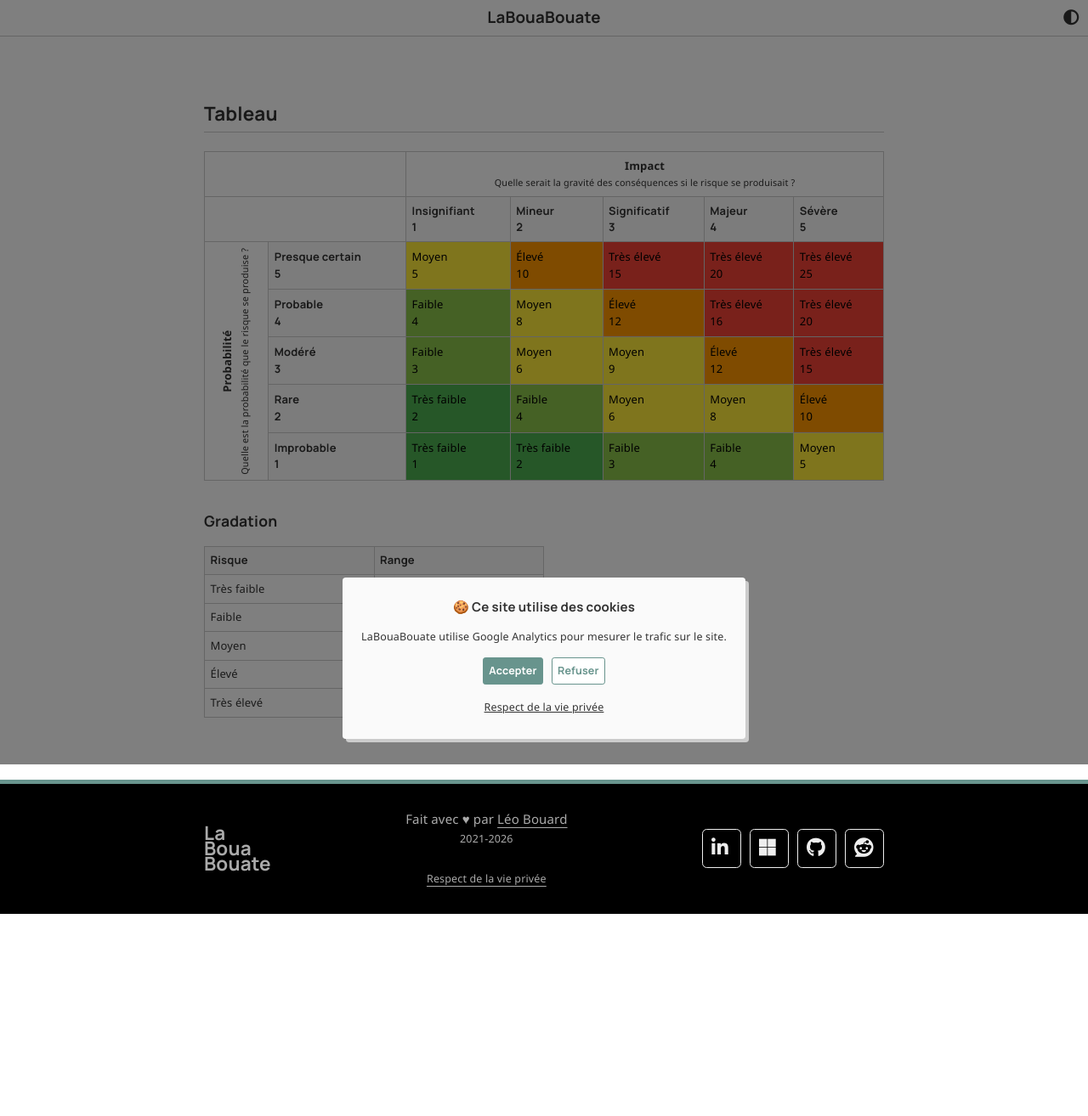
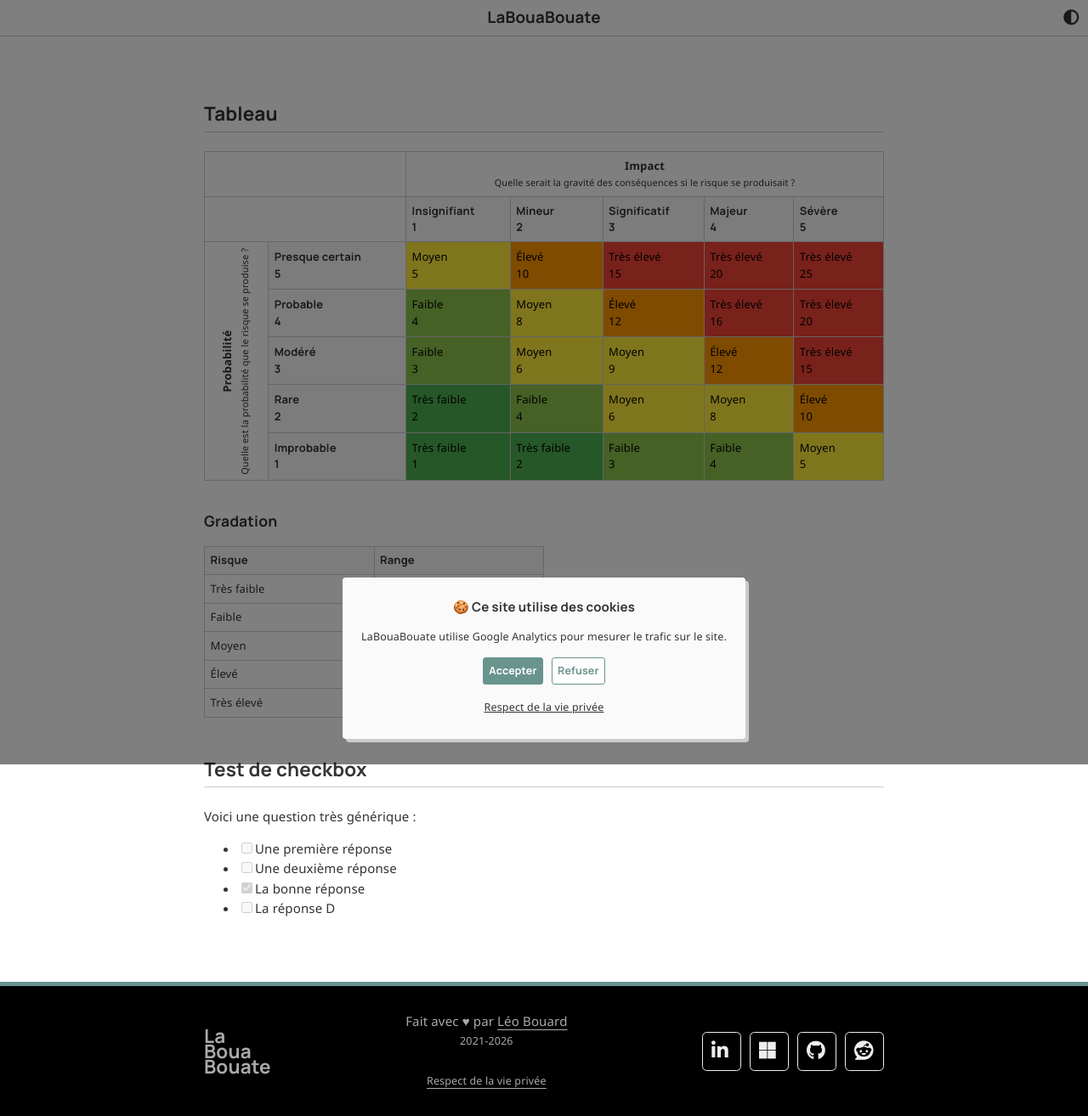
Before and after one commit to leobouard/leobouard.github.io, a Jekyll site: the page built from _pages/riskmatrix.md, in a window 1280 px wide. Shown: the whole page at 85% size. Built offline with Jekyll 4.4.1, drawn with Linux system fonts in a browser that asks for light colours; nearby versions of some CDN libraries; some web fonts are replaced; before the commit the page ends 1076 px from its top, so only the background shows below that.

Commit message:
Update riskmatrix.md

```diff
--- a/_pages/riskmatrix.md
+++ b/_pages/riskmatrix.md
@@ -85,3 +85,12 @@ Faible | de 3 à 4
 Moyen | de 5 à 9
 Élevé | de 10 à 14
 Très élevé | plus de 15
+
+## Test de checkbox
+
+Voici une question très générique :
+
+- [ ] Une première réponse
+- [ ] Une deuxième réponse
+- [x] La bonne réponse
+- [ ] La réponse D
```
